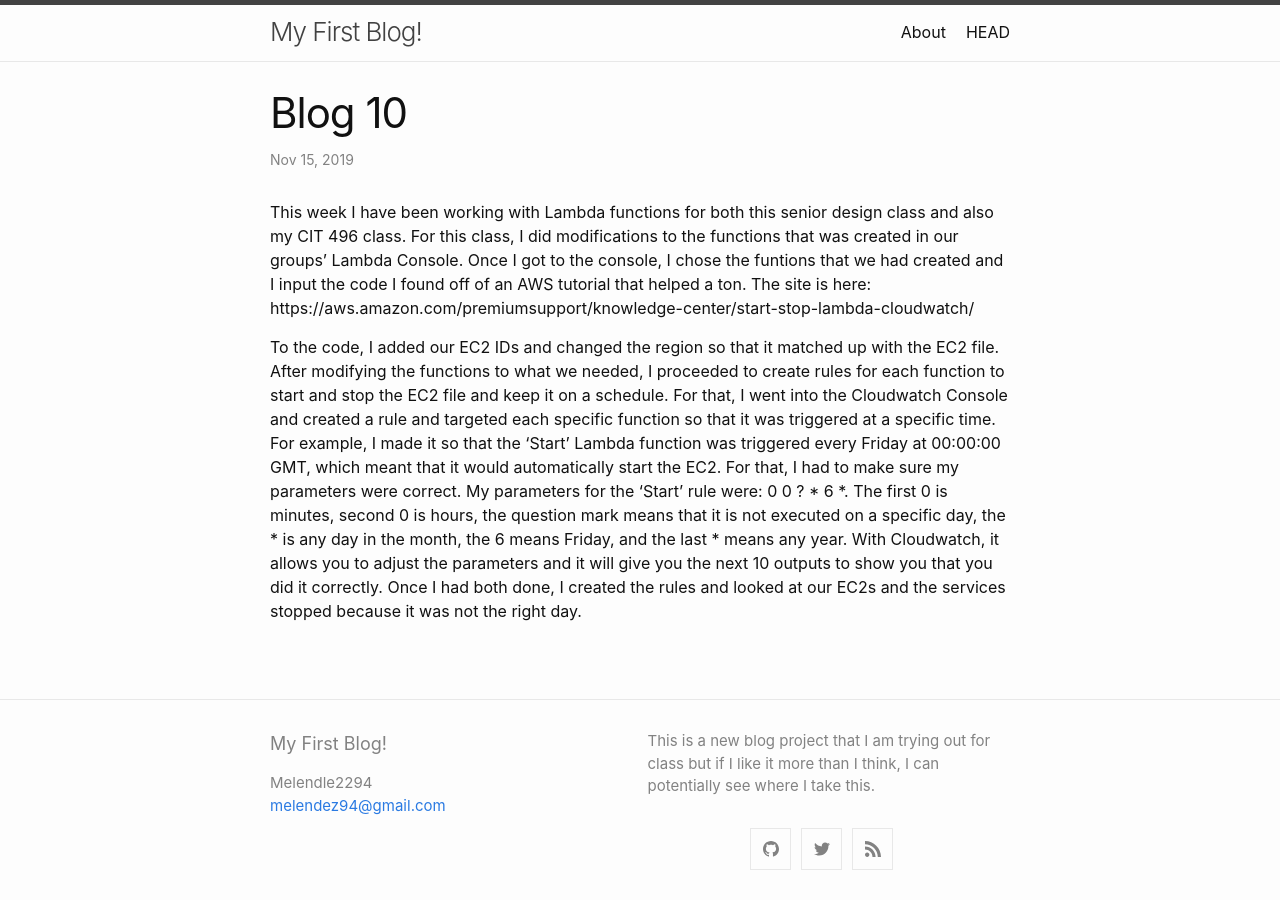
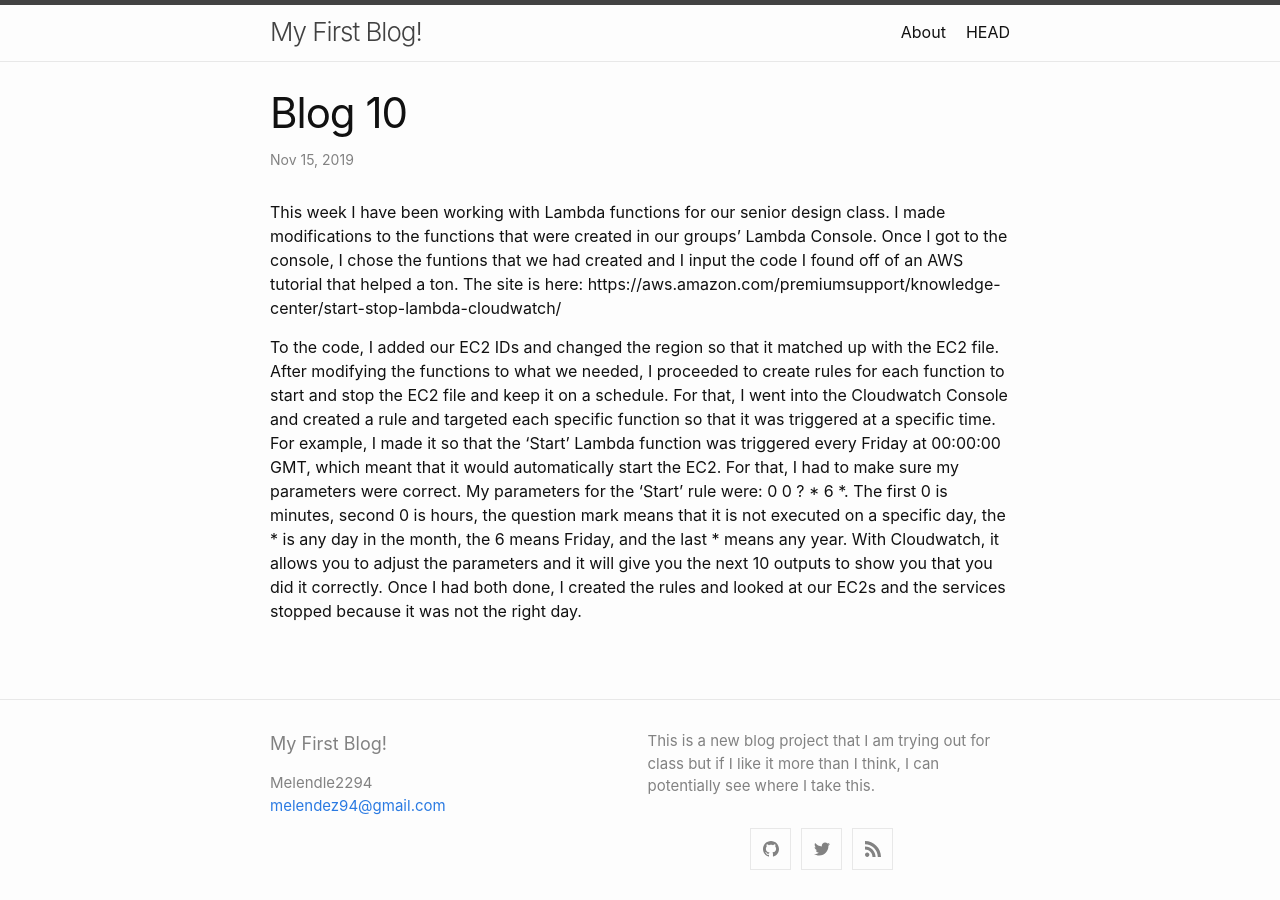
Before and after one commit to melendez2294/melendez2294.github.io, a Jekyll site: the page built from _posts/2019-11-15-blog-10.md, in a window 1280 px wide. Built offline with Jekyll 4.4.1, drawn with Linux system fonts in a browser that asks for light colours; our own code applies the rules of GitHub Pages for plain Markdown files.

Commit message:
Update 2019-11-15-blog-10.md

```diff
--- a/_posts/2019-11-15-blog-10.md
+++ b/_posts/2019-11-15-blog-10.md
@@ -1,5 +1,5 @@
-This week I have been working with Lambda functions for both this senior design class and also my CIT 496 class.
-For this class, I did modifications to the functions that was created in our groups' Lambda Console.
+This week I have been working with Lambda functions for our senior design class.
+I made modifications to the functions that were created in our groups' Lambda Console.
 Once I got to the console, I chose the funtions that we had created and I input the code I found off of an AWS tutorial that helped a ton.
 The site is here: https://aws.amazon.com/premiumsupport/knowledge-center/start-stop-lambda-cloudwatch/
 
```
